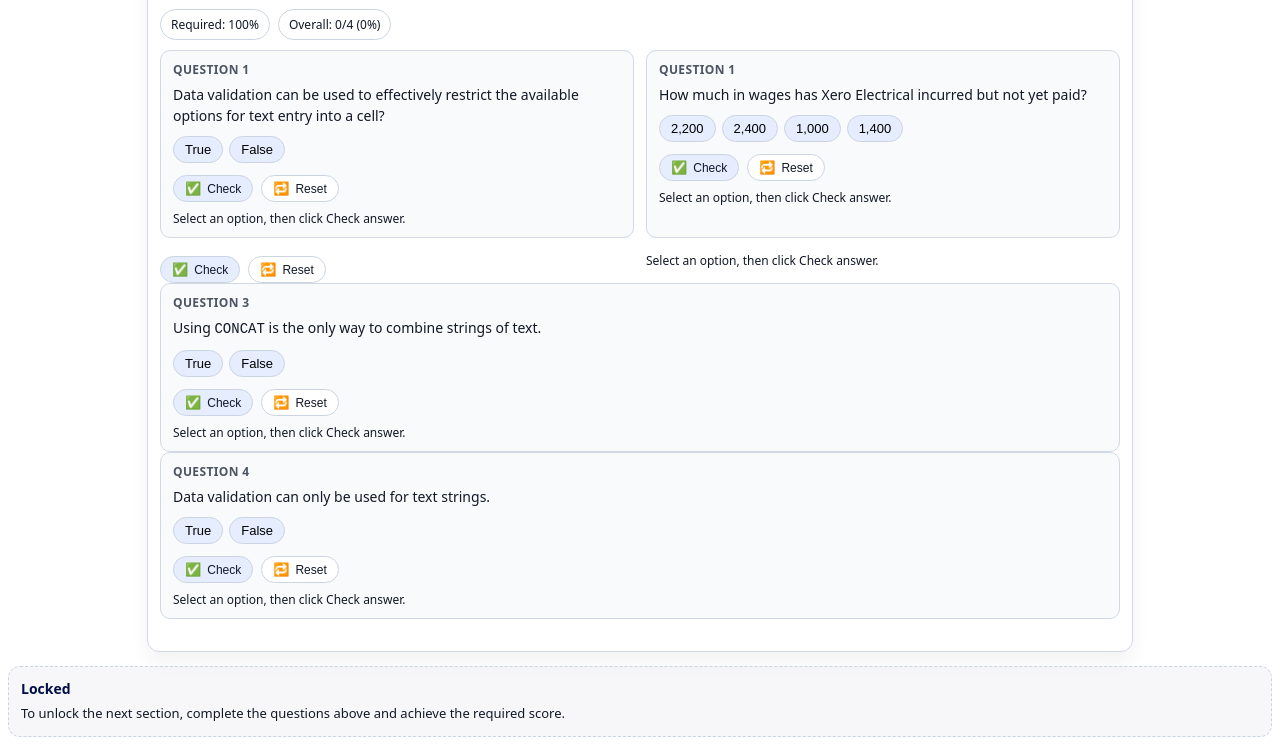
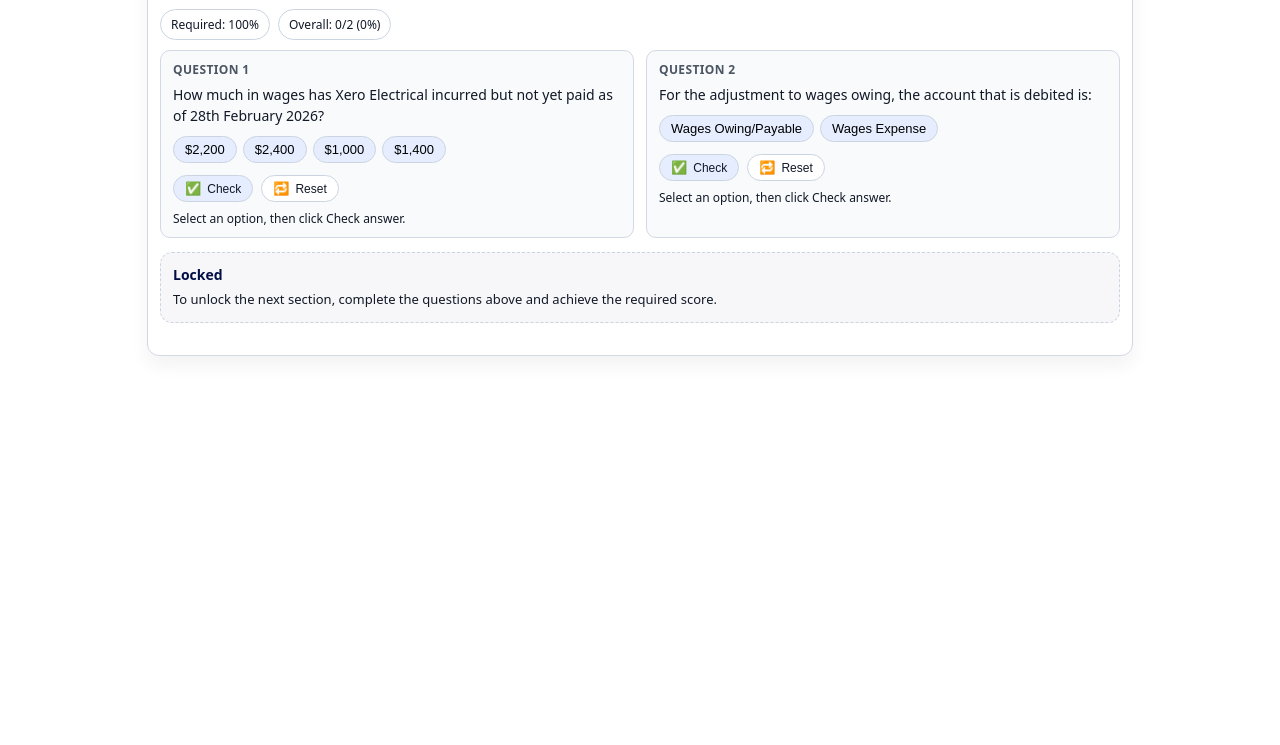
Before and after one commit to riya4rb-bit/IFA1-WK6-Q1, a plain HTML site: page index.html in a window 1280 px wide. Shown: the part 94-839 px from the top of the page. After the commit the page ends 800 px from the top, so only its background shows below. Drawn offline with Linux system fonts and the light colour scheme.

Commit message:
Update index.html

```diff
--- a/index.html
+++ b/index.html
@@ -2,12 +2,11 @@
 <html lang='en'>
 <head>
   <meta charset='UTF-8'>
-  <title>Requirement 1</title>
+  <title>Video Release</title>
   <style>
 
 body {
   font-family: system-ui, -apple-system, BlinkMacSystemFont, 'Segoe UI', sans-serif;
-  /*background-color: #f5f7fb;*/
   color: #111827;
 }
 h1, h2, h3 {
@@ -138,7 +137,6 @@ h1, h2, h3 {
   }
 }
 
-
 .qg-gate {
   margin-top: 14px;
   border-radius: 12px;
@@ -213,19 +211,22 @@ h1, h2, h3 {
 </head>
 <body>
 <div id='quizset-wrapper'>
-  <h2 class='qs-title'><span class='icon'>🔓</span><span>Requirement 1</span></h2>
-  <p class='qs-intro'>Work through each question and check your answers to unlock solutions.</p>
+  <h2 class='qs-title'><span class='icon'>🔓</span><span>Video Release</span></h2>
+  <p class='qs-intro'>Work through each question and check your answers.</p>
   <div class='qg-toprow' id='qg-required' data-required='100'>
     <span class='qg-pill'>Required: 100%</span>
-    <span class='qg-pill' id='qg-overall-pill'>Overall: 0/4 (0%)</span>
+    <span class='qg-pill' id='qg-overall-pill'>Overall: 0/2 (0%)</span>
   </div>
   <div class='qs-grid' style='grid-template-columns: repeat(2, minmax(0, 1fr));'>
+
     <div class='qs-card' data-qid='q1'>
       <div class='qs-question-label'>Question 1</div>
-  <div class='qs-prompt'>Data validation can be used to effectively restrict the available options for text entry into a cell?</div>
+      <div class='qs-prompt'>How much in wages has Xero Electrical incurred but not yet paid as of 28th February 2026?</div>
       <div class='options-list'>
-    <button id='q1_opt1' class='option-pill qs-option' data-qid='q1' data-correct='true' type='button' onclick="qsSelectOption('q1','q1_opt1')">True</button>
-        <button id='q1_opt2' class='option-pill qs-option' data-qid='q1' data-correct='false' type='button' onclick="qsSelectOption('q1','q1_opt2')">False</button>
+        <button id='q1_opt1' class='option-pill qs-option' data-qid='q1' data-correct='false' type='button' onclick="qsSelectOption('q1','q1_opt1')">$2,200</button>
+        <button id='q1_opt2' class='option-pill qs-option' data-qid='q1' data-correct='true'  type='button' onclick="qsSelectOption('q1','q1_opt2')">$2,400</button>
+        <button id='q1_opt3' class='option-pill qs-option' data-qid='q1' data-correct='false' type='button' onclick="qsSelectOption('q1','q1_opt3')">$1,000</button>
+        <button id='q1_opt4' class='option-pill qs-option' data-qid='q1' data-correct='false' type='button' onclick="qsSelectOption('q1','q1_opt4')">$1,400</button>
       </div>
       <div class='qs-controls'>
         <button class='w-btn' type='button' onclick="qsCheckQuestion('q1')"><span class='icon'>✅</span><span>Check</span></button>
@@ -236,23 +237,13 @@ h1, h2, h3 {
         <div id='qs-feedback-q1' class='qs-feedback'></div>
       </div>
     </div>
-	  <div class='qs-card' data-qid='q1'>
-  <div class='qs-question-label'>Question 1</div>
-  <div class='qs-prompt'>How much in wages has Xero Electrical incurred but not yet paid?</div>
+
+    <div class='qs-card' data-qid='q2'>
+      <div class='qs-question-label'>Question 2</div>
+      <div class='qs-prompt'>For the adjustment to wages owing, the account that is debited is:</div>
       <div class='options-list'>
-    <button id='q1_opt1' class='option-pill qs-option' data-qid='q1' data-correct='false' type='button' onclick="qsSelectOption('q1','q1_opt1')">2,200</button>
-    <button id='q1_opt2' class='option-pill qs-option' data-qid='q1' data-correct='true' type='button' onclick="qsSelectOption('q1','q1_opt2')">2,400</button>
-    <button id='q1_opt3' class='option-pill qs-option' data-qid='q1' data-correct='false' type='button' onclick="qsSelectOption('q1','q1_opt3')">1,000</button>
-    <button id='q1_opt4' class='option-pill qs-option' data-qid='q1' data-correct='false' type='button' onclick="qsSelectOption('q1','q1_opt4')">1,400</button>
-  </div>
-  <div class='qs-controls'>
-    <button class='w-btn' type='button' onclick="qsCheckQuestion('q1')"><span class='icon'>✅</span><span>Check</span></button>
-    <button class='w-btn secondary' type='button' onclick="qsResetQuestion('q1')"><span class='icon'>🔁</span><span>Reset</span></button>
-  </div>
-  <div class='qs-status'>
-    <div id='qs-result-q1' class='qs-result'>Select an option, then click Check answer.</div>
-    <div id='qs-feedback-q1' class='qs-feedback'></div>
-  </div>
+        <button id='q2_opt1' class='option-pill qs-option' data-qid='q2' data-correct='false' type='button' onclick="qsSelectOption('q2','q2_opt1')">Wages Owing/Payable</button>
+        <button id='q2_opt2' class='option-pill qs-option' data-qid='q2' data-correct='true'  type='button' onclick="qsSelectOption('q2','q2_opt2')">Wages Expense</button>
       </div>
       <div class='qs-controls'>
         <button class='w-btn' type='button' onclick="qsCheckQuestion('q2')"><span class='icon'>✅</span><span>Check</span></button>
@@ -263,38 +254,7 @@ h1, h2, h3 {
         <div id='qs-feedback-q2' class='qs-feedback'></div>
       </div>
     </div>
-    <div class='qs-card' data-qid='q3'>
-  <div class='qs-question-label'>Question 3</div>
-  <div class='qs-prompt'>Using <code>CONCAT</code> is the only way to combine strings of text. </div>
-  <div class='options-list'>
-    <button id='q3_opt1' class='option-pill qs-option' data-qid='q3' data-correct='false' type='button' onclick="qsSelectOption('q3','q3_opt1')">True</button>
-        <button id='q3_opt2' class='option-pill qs-option' data-qid='q3' data-correct='true' type='button' onclick="qsSelectOption('q3','q3_opt2')">False</button>
-  </div>
-  <div class='qs-controls'>
-    <button class='w-btn' type='button' onclick="qsCheckQuestion('q3')"><span class='icon'>✅</span><span>Check</span></button>
-    <button class='w-btn secondary' type='button' onclick="qsResetQuestion('q3')"><span class='icon'>🔁</span><span>Reset</span></button>
-  </div>
-  <div class='qs-status'>
-    <div id='qs-result-q3' class='qs-result'>Select an option, then click Check answer.</div>
-    <div id='qs-feedback-q3' class='qs-feedback'></div>
-  </div>
-</div>
-    <div class='qs-card' data-qid='q4'>
-  <div class='qs-question-label'>Question 4</div>
-  <div class='qs-prompt'>Data validation can only be used for text strings. </div>
-  <div class='options-list'>
-    <button id='q4_opt1' class='option-pill qs-option' data-qid='q4' data-correct='false' type='button' onclick="qsSelectOption('q4','q4_opt1')">True</button>
-        <button id='q4_opt2' class='option-pill qs-option' data-qid='q4' data-correct='true' type='button' onclick="qsSelectOption('q4','q4_opt2')">False</button>
-  </div>
-  <div class='qs-controls'>
-    <button class='w-btn' type='button' onclick="qsCheckQuestion('q4')"><span class='icon'>✅</span><span>Check</span></button>
-    <button class='w-btn secondary' type='button' onclick="qsResetQuestion('q4')"><span class='icon'>🔁</span><span>Reset</span></button>
-  </div>
-  <div class='qs-status'>
-    <div id='qs-result-q4' class='qs-result'>Select an option, then click Check answer.</div>
-    <div id='qs-feedback-q4' class='qs-feedback'></div>
-  </div>
-</div>
+
   </div>
   <div class='qg-gate' id='qg-before'>
     <div class='qg-gate-title'>Locked</div>
@@ -310,7 +270,6 @@ function qsSelectOption(qid, id) {
   if (!quizsetState[qid]) quizsetState[qid] = { selected: null };
   quizsetState[qid].selected = id;
 
-  // Clear selection/correct/incorrect for this question
   document.querySelectorAll('.qs-option[data-qid="' + qid + '"]').forEach(btn => {
     btn.classList.remove('selected', 'correct', 'incorrect');
   });
@@ -339,7 +298,6 @@ function qsCheckQuestion(qid) {
 
   const selectedId = state.selected;
 
-  // Clear old correct/incorrect
   document.querySelectorAll('.qs-option[data-qid="' + qid + '"]').forEach(btn => {
     btn.classList.remove('correct', 'incorrect');
   });
@@ -361,13 +319,11 @@ function qsCheckQuestion(qid) {
     if (feedback) feedback.textContent = 'Have another look and try a different option.';
   }
 
-  // If this page includes a gate, refresh it
   const reqEl = document.getElementById('qg-required');
   if (reqEl) {
     qsUpdateGate(reqEl.getAttribute('data-required'));
   }
 }
-
 
 function qsResetQuestion(qid) {
   quizsetState[qid] = { selected: null, isCorrect: null };
@@ -381,7 +337,6 @@ function qsResetQuestion(qid) {
   const reqEl = document.getElementById('qg-required');
   if (reqEl) qsUpdateGate(reqEl.getAttribute('data-required'));
 }
-
 
 const quizgate = { injected: false, encodedReleased: '' };
 
@@ -420,8 +375,6 @@ function qsUpdateGate(requiredPct) {
   const req = parseFloat(requiredPct || 0);
   const res = qsComputeOverall();
 
-  console.log('Gate:', { req:req, res:res });
-
   const pill = document.getElementById('qg-overall-pill');
   if (pill) pill.textContent = 'Overall: ' + res.correct + '/' + res.total + ' (' + Math.round(res.pct) + '%)';
 
@@ -431,7 +384,6 @@ function qsUpdateGate(requiredPct) {
   if (!beforeBox || !afterBox) return;
 
   if (res.total > 0 && (res.pct + 1e-9) >= req) {
-    // Inject then reveal
     qgInjectReleasedOnce();
     beforeBox.classList.add('qg-hidden');
     afterBox.classList.remove('qg-hidden');
```
Lines whose indentation alone changed are shown as unchanged.
